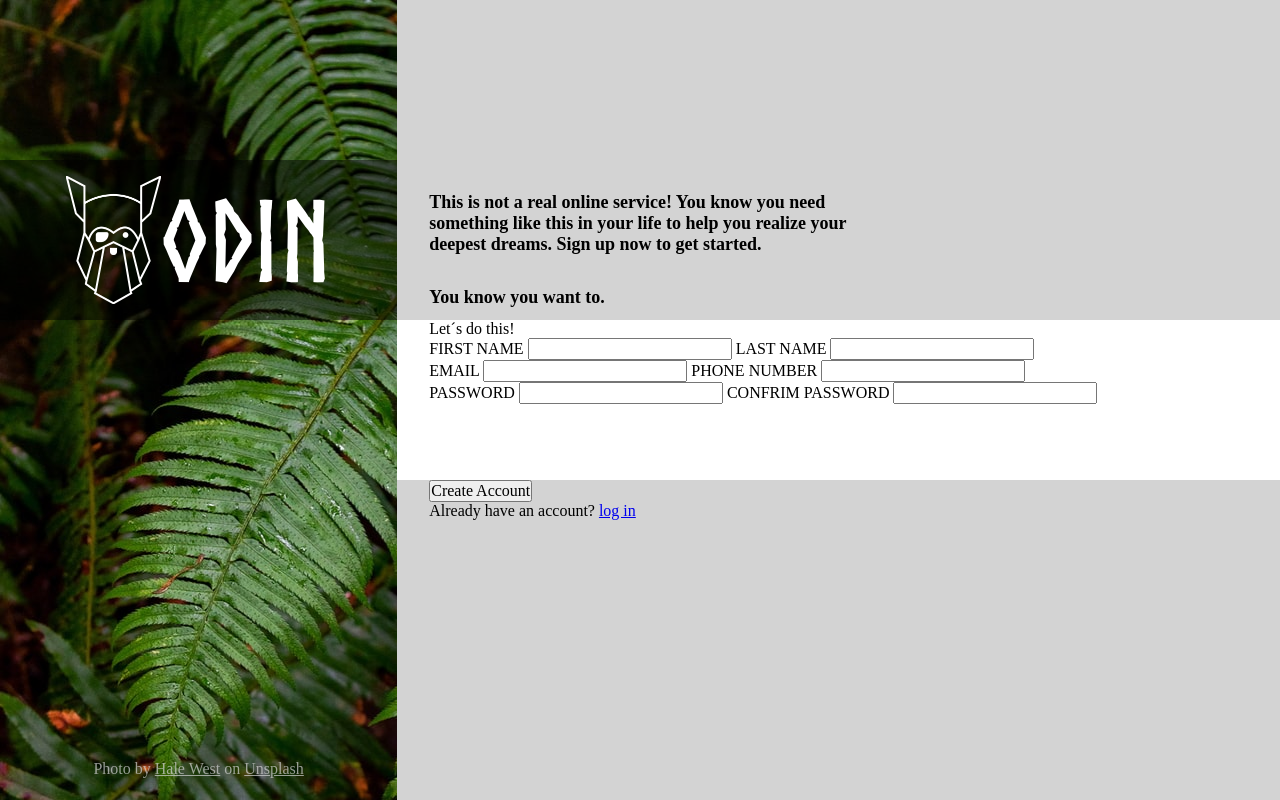
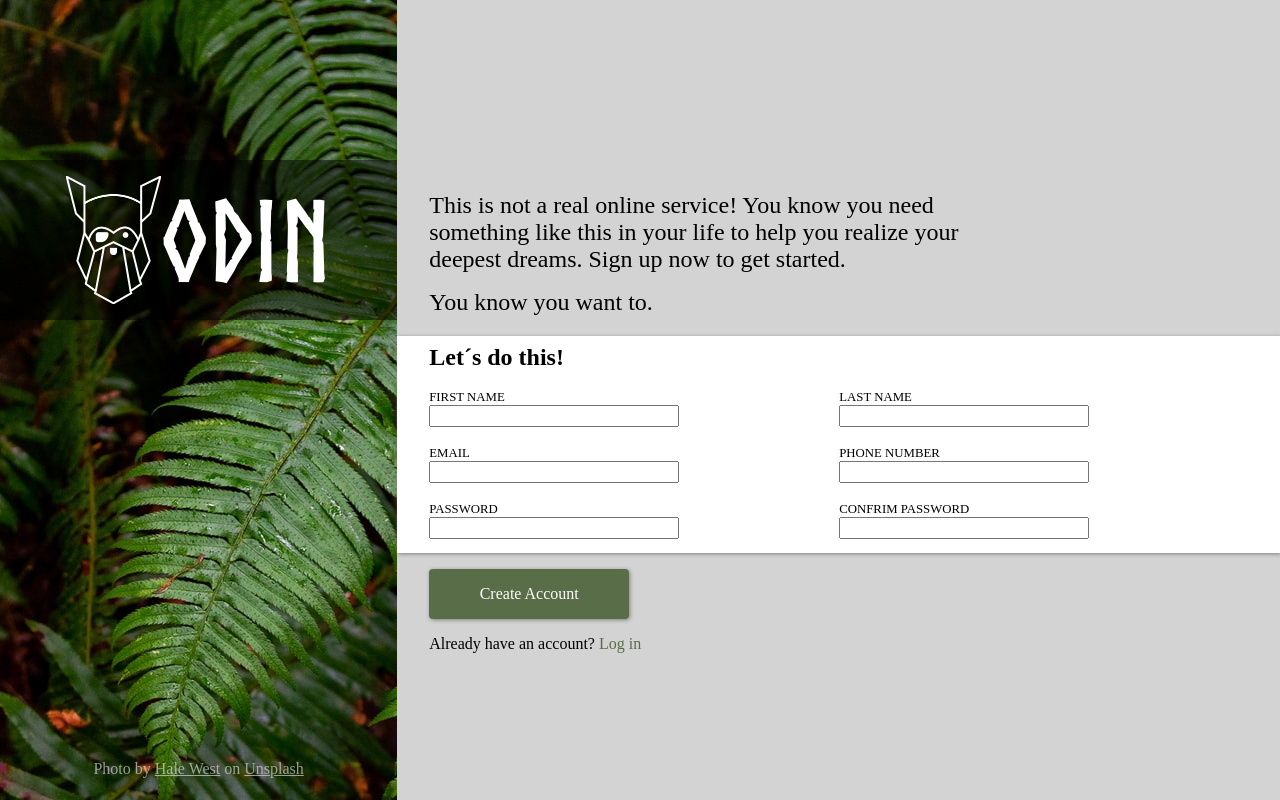
Before and after one commit to Sudoism/signup-form, a plain HTML site: page index.html in a window 1280 px wide. Drawn offline with Linux system fonts and the light colour scheme.

Commit message:
form alignment

```diff
--- a/index.html
+++ b/index.html
@@ -31,34 +31,58 @@
             </div>
 
             <div class="right-middle-content">
-                <div id="middle-header">Let´s do this!</div>
-                <div id="form-upper">
+                <div id="middle-header">Let´s do this!<br></div>
+                <div class="form-container">
+                    <div id="form-first-column">
+                        <div class="form-input">
                             <label for="first-name">FIRST NAME</label>
+                            <br>
                             <input type="text" id="first-name">
-                    <label for="last-name">LAST NAME</label>
-                    <input type="text" id="last-name">
                         </div>
 
-                <div id="form-middle">
+                        <div class="form-input">
                             <label for="email">EMAIL</label>
+                            <br>
                             <input type="text" id="email">
-                    <label for="phone">PHONE NUMBER</label>
-                    <input type="text" id="phone">
                         </div>
 
-                <div id="form-bottom">
+                        <div class="form-input">
                             <label for="password">PASSWORD</label>
+                            <br>
                             <input type="password" id="password">
-                    <label for="confirm-password">CONFRIM PASSWORD</label>
-                    <input type="password" id="confirm-password">
                         </div>
 
 
                     </div>
 
+                    <div id="form-second-column">
+
+                        <div class="form-input">
+                            <label for="last-name">LAST NAME</label>
+                            <br>
+                            <input type="text" id="last-name">
+                        </div>
+
+                        <div class="form-input">
+                            <label for="phone">PHONE NUMBER</label>
+                            <br>
+                            <input type="text" id="phone">
+                        </div>
+
+                        <div class="form-input">
+                            <label for="confirm-password">CONFRIM PASSWORD</label>
+                            <br>
+                            <input type="password" id="confirm-password">
+                        </div>
+                    </div>
+                    </div>
+
+                </div>
+
+
             <div class="right-bottom-content">
                 <button class="create-account">Create Account</button>
-                <div class="account-created">Already have an account? <a href="index.html">log in</a></div>
+                <div class="account-created">Already have an account? <a class="account-link" href="index.html">Log in</a></div>
             </div>
 
         </div>
--- a/style.css
+++ b/style.css
@@ -3,6 +3,7 @@
     padding:0px;
     margin:0px;
     font:inherit;
+    box-sizing: border-box;
 }
 
 @font-face {
@@ -70,9 +71,9 @@
 
 .right-upper-content{
     height:40%;
-    width: clamp(45ch,70%, 52ch);
-    font-size:large;
-    font-weight:550;
+    width: clamp(45ch,70%, 65ch);
+    font-size:1.5rem;
+    font-weight:500;
     padding-left:2rem;
 }
 
@@ -81,16 +82,60 @@
 }
 
 .right-upper-content>p:last-child {
-    padding-top:2rem;
+    padding-top:1rem;
+    margin-bottom: 1rem;
 }
 
 .right-middle-content{
-    height:20%;
+    margin-top:1em;
+    height:35%;
     background:white;
     padding-left:2rem;
+    box-shadow:1px 1px 4px gray;
 }
 
 .right-bottom-content{
     padding-left:2rem;
     height:40%;
 }
+
+label {
+    margin-top:10em;
+    font-size:0.8rem;
+}
+
+input {
+    width:250px;
+}
+
+button {
+    background-color: #596D48;
+    color:white;
+    padding:1em;
+    border-radius:4px;
+    margin-top:1em;
+    margin-bottom:1em;
+    width:200px;
+    border:none;
+    box-shadow:1px 1px 4px gray;
+}
+
+.form-container {
+    display:flex;
+    gap:10rem;
+}
+
+.form-input{
+    margin-top:1em;
+}
+
+#middle-header {
+    font-size:1.5rem;
+    margin-top:0.5rem;
+    font-weight:550;
+}
+
+.account-link{
+    color:#596D48;
+    text-decoration:none;
+}
```
Lines whose indentation alone changed are shown as unchanged.
